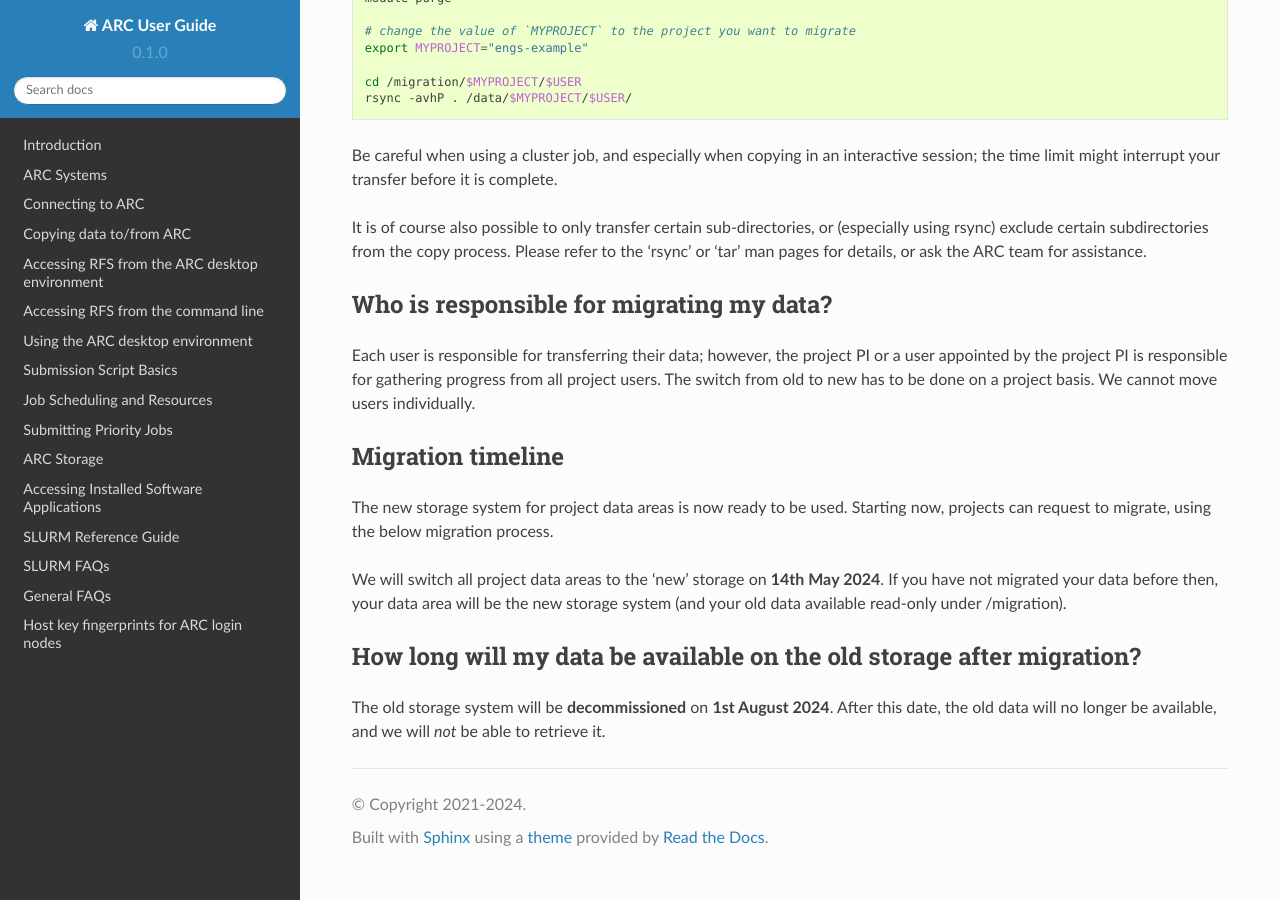
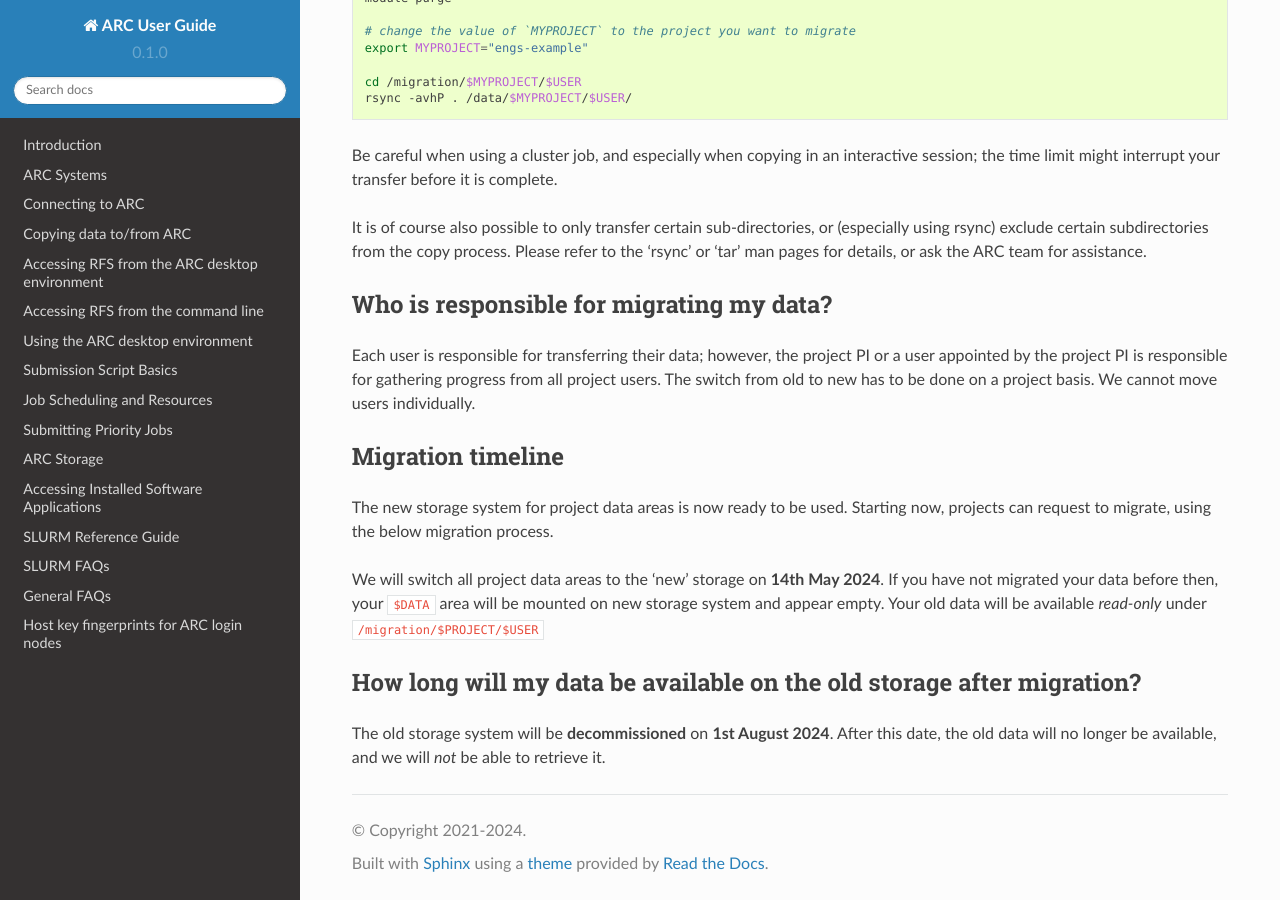
Before and after one commit to tina-friedrich/arc-user-guide, a Sphinx documentation site: the page built from docs/source/arc-storage-migration.rst, in a window 1280 px wide and 900 px high, scrolled down 1660 px. Built offline with Sphinx 7.4.7 and the Read the Docs theme 2.0.0, drawn with Linux system fonts in a browser that asks for light colours.

Commit message:
Update arc-storage-migration.rst

```diff
--- a/docs/source/arc-storage-migration.rst
+++ b/docs/source/arc-storage-migration.rst
@@ -82,7 +82,7 @@ Migration timeline
 
 The new storage system for project data areas is now ready to be used. Starting now, projects can request to migrate, using the below migration process.
 
-We will switch all project data areas to the 'new' storage on **14th May 2024**. If you have not migrated your data before then, your data area will be the new storage system (and your old data available read-only under /migration).
+We will switch all project data areas to the 'new' storage on **14th May 2024**. If you have not migrated your data before then, your ``$DATA`` area will be mounted on new storage system and appear empty. Your old data will be available *read-only* under ``/migration/$PROJECT/$USER``
 
 
 How long will my data be available on the old storage after migration?
```
